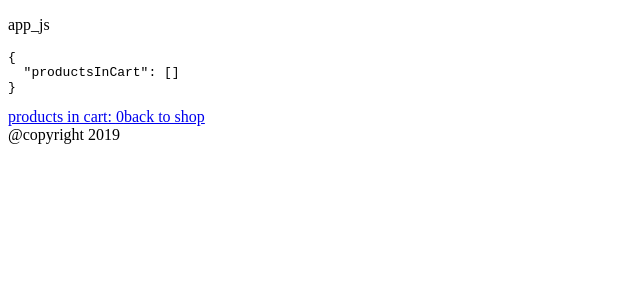
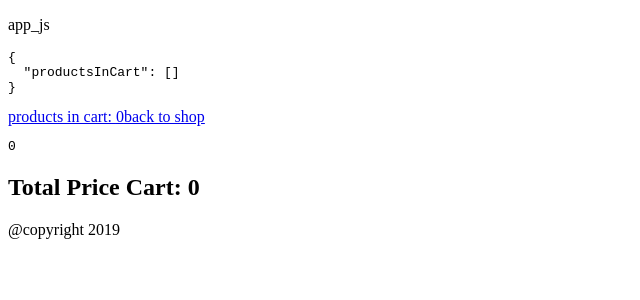
Before and after one commit to guido-an/Nextjs-E-Commerce, a Next.js app in the folder frontend/: page /cart in a window 1280 px wide. Shown: the top 300 px of the page, without its empty margins (0-640 px from the left). Built offline with nearby package versions, Linux system fonts and the light colour scheme.

Commit message:
total price cart

```diff
--- a/frontend/pages/_app.js
+++ b/frontend/pages/_app.js
@@ -37,13 +37,12 @@ class MyApp extends App {
        return product.id != id
      })
      this.setState({
-      productsInCart: productsInCart
+      productsInCart: productsInCart,
+
      })
   }
 
-  increaseProductQuantity = (product) =>{
-    console.log(product)
-  }
+
   render() {
     const { Component, pageProps } = this.props
 
--- a/frontend/pages/cart.js
+++ b/frontend/pages/cart.js
@@ -1,33 +1,57 @@
-import React, { Component } from 'react'
+import React, { Component } from "react";
 import Layout from "../components/Layout";
 
+class Cart extends Component {
+  state = {
+    totalPriceCart: 0
+  };
 
+  componentDidMount() {
+    let totalPriceArray = [];
 
+    this.props.productsInCart.forEach(product => {
+      let productPrice = parseInt(product.price) * product.quantity;
 
-class Cart extends Component {
+      totalPriceArray.push(productPrice);
+    });
+    let totalPriceCart = totalPriceArray.reduce((a, b) => a + b, 0);
+    console.log(totalPriceCart);
 
-
+    this.setState({
+      totalPriceCart: totalPriceCart
+    });
+  }
 
   render() {
-        console.log(this.props)
-        {console.log(this.props.productsInCart)}
-        return(
+    return (
       <Layout>
+        <pre>{JSON.stringify(this.state.totalPriceCart)}</pre>
         {this.props.productsInCart.map((product, index) => {
-      return <div index={product.id}>
+          return (
+            <div index={product.id}>
+              <p>
+                <strong>Product:</strong>
+                {product.name}
+              </p>
+              <p>
+                <strong>Quantity:</strong>
+                {product.quantity}
+              </p>
+              <p>
+                <strong>Total: </strong>
+                {product.quantity * parseInt(product.price)}€
+              </p>
 
-          <p><strong>Product:</strong>{product.name}</p>
-          <p><strong>Quantity:</strong>{product.quantity}</p>
-          <p><strong>Total: </strong>{product.quantity * parseInt(product.price)}€</p>
-
-          <button onClick={() => this.props.deleteProduct(product.id)}>remove product</button>
+              <button onClick={() => this.props.deleteProduct(product.id)}>
+                remove product
+              </button>
             </div>
+          );
         })}
+        <h2>Total Price Cart: {this.state.totalPriceCart}</h2>
       </Layout>
-        )
+    );
   }
 }
 
-
-
-export default Cart
+export default Cart;
```
Also changed, not shown: frontend/pages/product.js (+6 -4 lines). Lines whose indentation alone changed are shown as unchanged.
